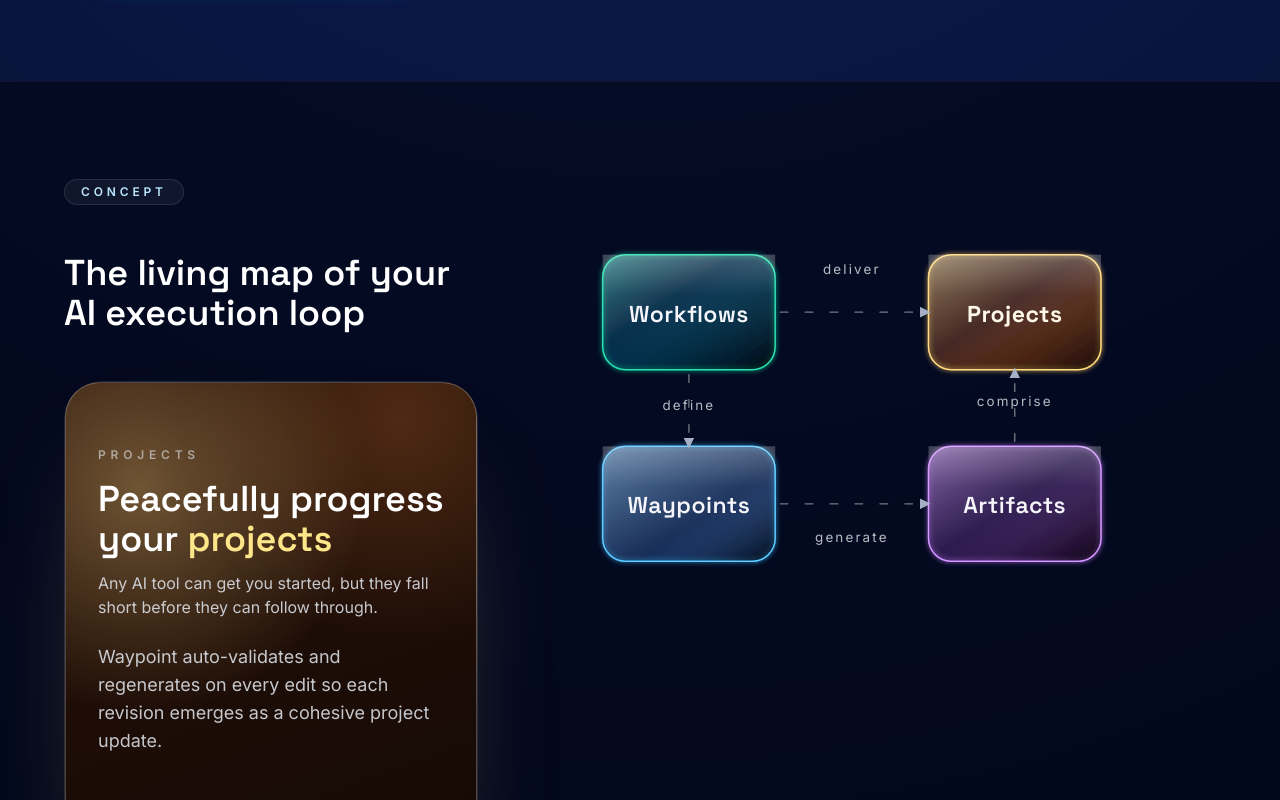
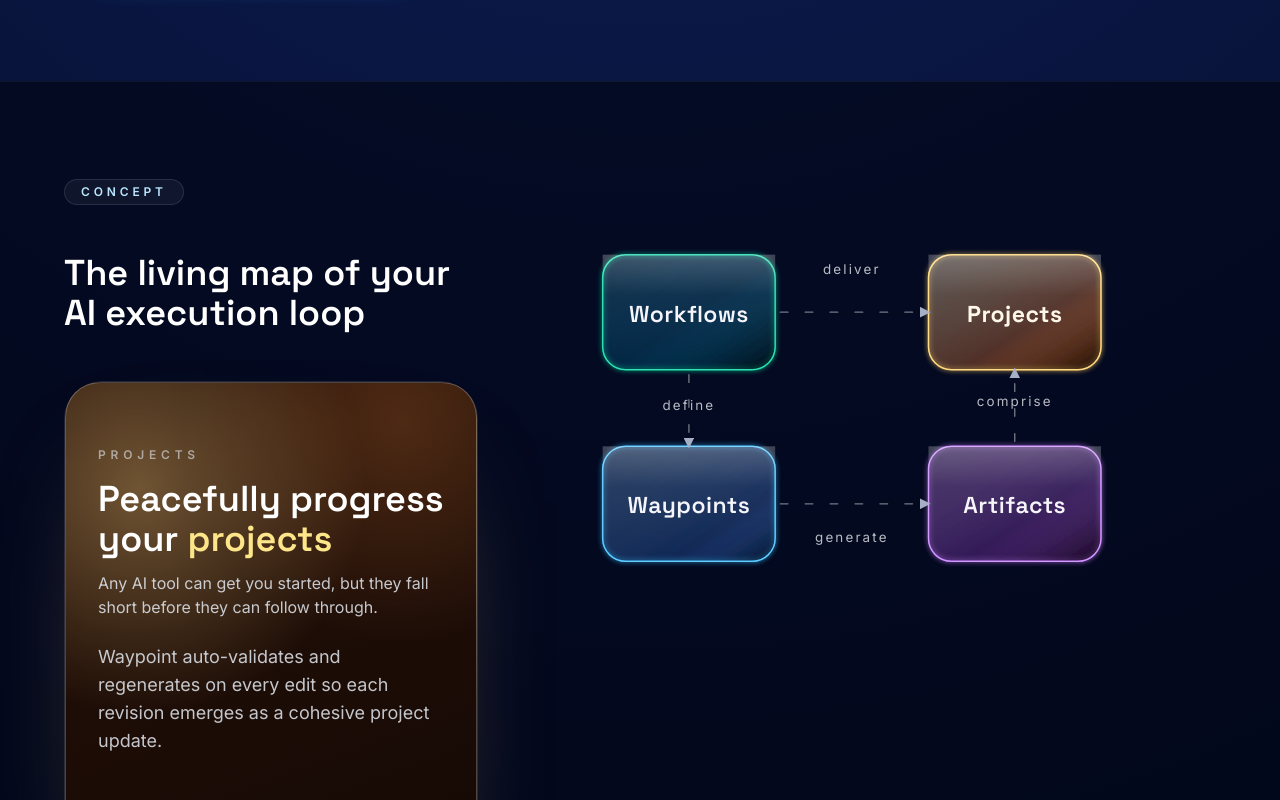
Before and after one commit to waypoint-framework/waypoint, an Astro site in the folder website/: page / in a window 1280 px wide. Shown: the part 644-1444 px from the top of the page. Built offline with nearby package versions, Linux system fonts and the light colour scheme; Astro itself is replaced by a stand-in of ours.

Commit message:
fix: gradient

```diff
--- a/website/src/components/ConceptDiagram.astro
+++ b/website/src/components/ConceptDiagram.astro
@@ -54,24 +54,24 @@
         <path d="M 0 0 L 10 5 L 0 10 z" fill="#a5b0c7" />
       </marker>
       <linearGradient id="grad-workflows" x1="0%" y1="0%" x2="100%" y2="100%">
-        <stop offset="0%" stop-color="rgba(71,202,195,0.35)" />
-        <stop offset="40%" stop-color="rgba(16,85,120,0.25)" />
-        <stop offset="100%" stop-color="rgba(2,7,16,0.95)" />
+        <stop offset="0%" stop-color="rgba(18,154,203,0.08)" />
+        <stop offset="52%" stop-color="rgba(12,82,122,0.22)" />
+        <stop offset="100%" stop-color="rgba(3,13,24,0.9)" />
       </linearGradient>
       <linearGradient id="grad-projects" x1="0%" y1="0%" x2="100%" y2="100%">
-        <stop offset="0%" stop-color="rgba(255,206,126,0.32)" />
-        <stop offset="45%" stop-color="rgba(145,72,30,0.25)" />
-        <stop offset="100%" stop-color="rgba(26,8,4,0.95)" />
+        <stop offset="0%" stop-color="rgba(255,215,150,0.16)" />
+        <stop offset="60%" stop-color="rgba(173,93,45,0.26)" />
+        <stop offset="100%" stop-color="rgba(30,12,6,0.9)" />
       </linearGradient>
       <linearGradient id="grad-waypoints" x1="0%" y1="0%" x2="100%" y2="100%">
-        <stop offset="0%" stop-color="rgba(146,204,255,0.35)" />
-        <stop offset="60%" stop-color="rgba(48,92,160,0.25)" />
-        <stop offset="100%" stop-color="rgba(3,10,24,0.95)" />
+        <stop offset="0%" stop-color="rgba(106,180,255,0.12)" />
+        <stop offset="70%" stop-color="rgba(36,81,160,0.24)" />
+        <stop offset="100%" stop-color="rgba(7,18,40,0.9)" />
       </linearGradient>
       <linearGradient id="grad-artifacts" x1="0%" y1="0%" x2="100%" y2="100%">
-        <stop offset="0%" stop-color="rgba(215,154,255,0.35)" />
-        <stop offset="50%" stop-color="rgba(92,45,134,0.25)" />
-        <stop offset="100%" stop-color="rgba(14,5,20,0.95)" />
+        <stop offset="0%" stop-color="rgba(210,128,255,0.14)" />
+        <stop offset="60%" stop-color="rgba(101,44,147,0.28)" />
+        <stop offset="100%" stop-color="rgba(24,9,34,0.9)" />
       </linearGradient>
       <style>
         :root {
--- a/website/src/pages/index.astro
+++ b/website/src/pages/index.astro
@@ -134,7 +134,7 @@ const defaultTheme = {
             const after = highlightIndex >= 0 ? title.slice(highlightIndex + highlightLength) : '';
             const [subheading, ...restParagraphs] = paragraphs;
             return (
-              <article class="rounded-[2.4rem] border border-white/10 bg-[rgba(255,255,255,0.01)] backdrop-blur-xl">
+                <article class="rounded-[2.4rem] border border-white/10 bg-[rgba(255,255,255,0.01)] backdrop-blur-xl">
                 <div
                   class="rounded-[2.2rem] border px-8 py-12 text-left transition-opacity duration-500 lg:min-h-[60vh] lg:py-16"
                   style={`background: ${theme.panel}; box-shadow: ${theme.shadow}; border-color: rgba(255,255,255,0.24); backdrop-filter: blur(32px);`}
```
